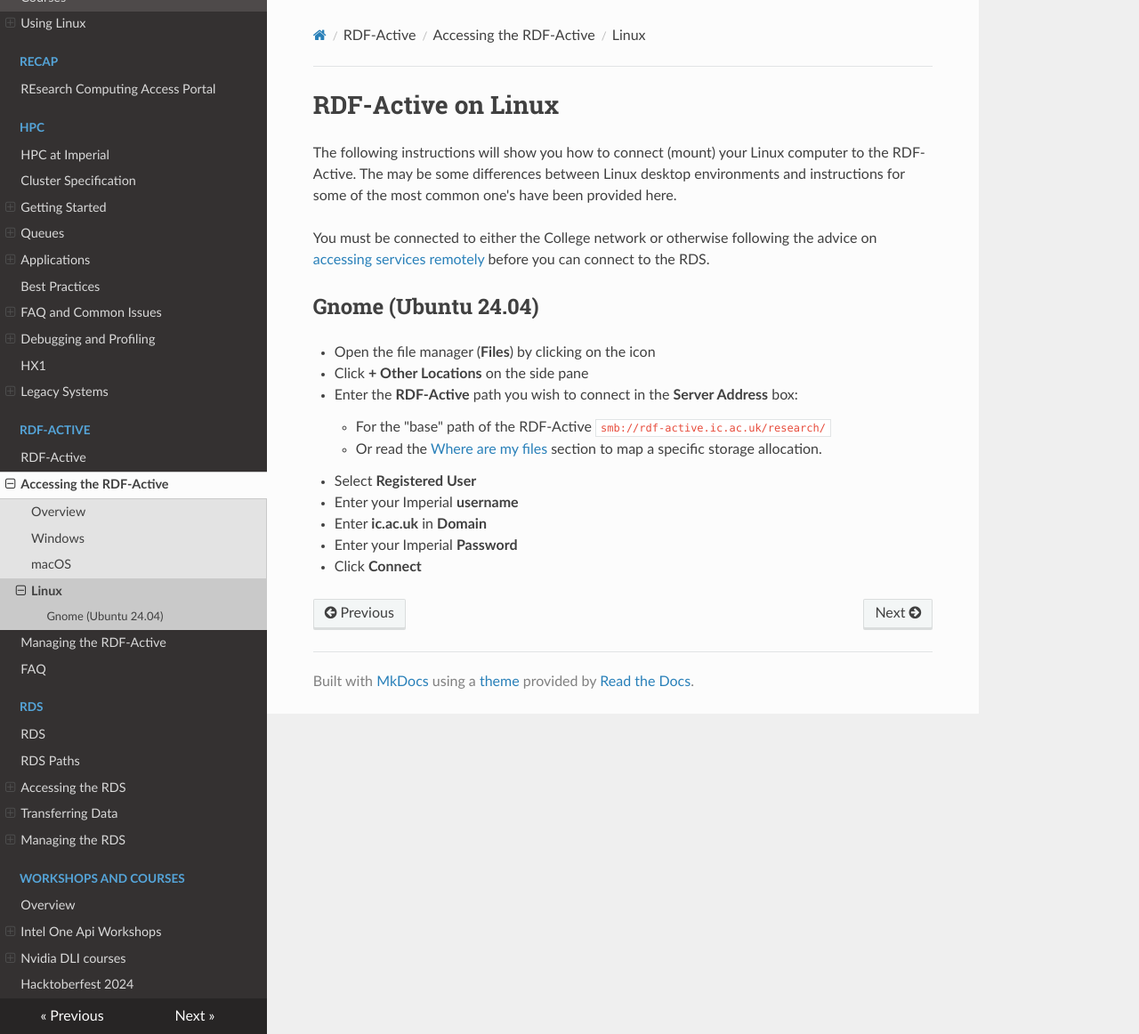
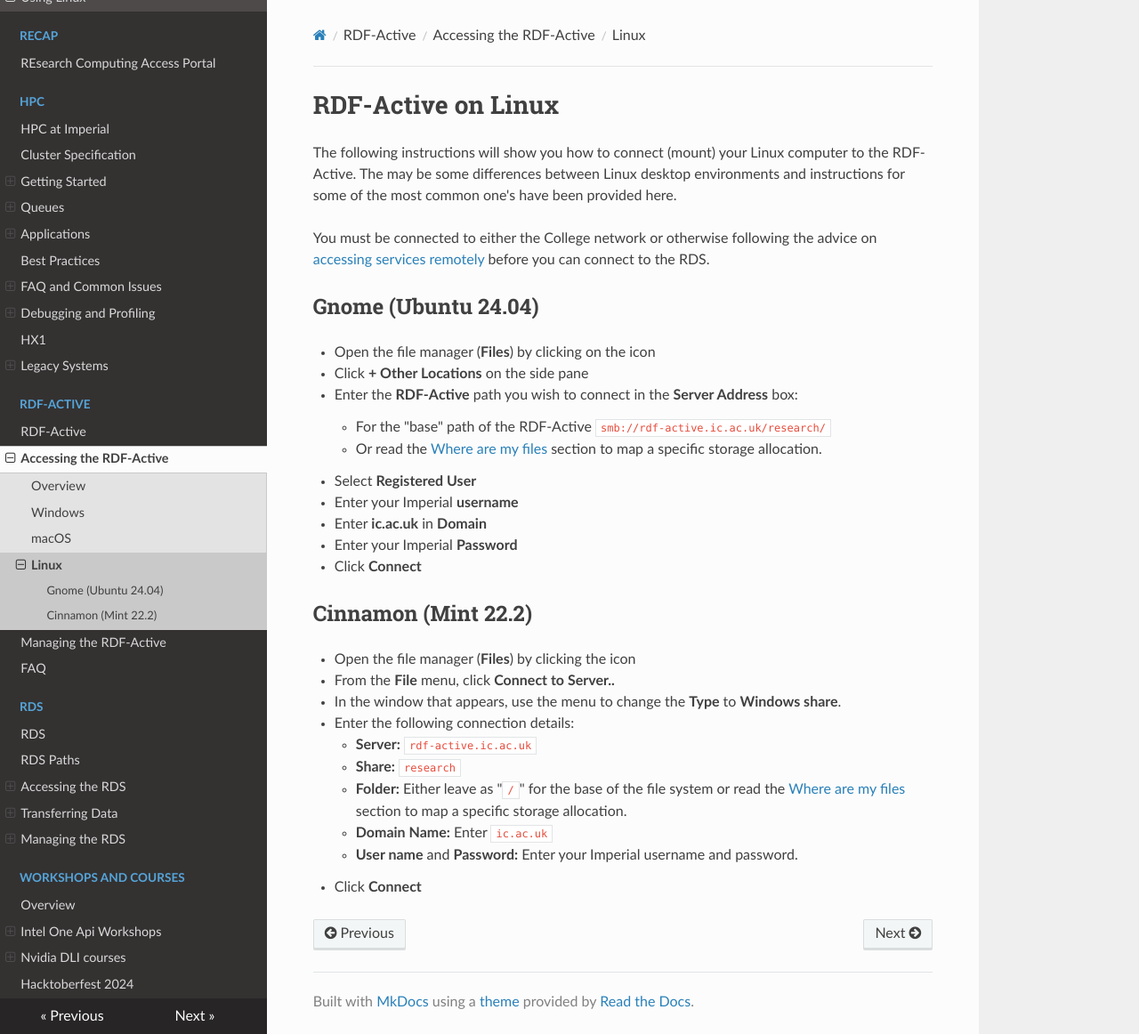
Before and after one commit to ImperialCollegeLondon/icl-rcs-user-guide, an MkDocs documentation site: the page built from docs/rdfactive/access/linux.md, in a window 1280 px wide and 1162 px high. Shown: the whole window at 89% size. Built offline with MkDocs 1.6.1, drawn with Linux system fonts in a browser that asks for light colours; nearby versions of some CDN libraries.

Commit message:
Added advice on connecting from Linux Mint

```diff
--- a/docs/rdfactive/access/linux.md
+++ b/docs/rdfactive/access/linux.md
@@ -16,3 +16,16 @@ You must be connected to either the College network or otherwise following the a
 * Enter **ic.ac.uk** in **Domain**
 * Enter your Imperial **Password**
 * Click **Connect**
+
+## Cinnamon (Mint 22.2)
+
+* Open the file manager (**Files**) by clicking the icon
+* From the **File** menu, click **Connect to Server..**
+* In the window that appears, use the menu to change the **Type** to **Windows share**.
+* Enter the following connection details:
+    * **Server:** `rdf-active.ic.ac.uk`
+    * **Share:** `research`
+    * **Folder:** Either leave as "`/`" for the base of the file system or read the [Where are my files](./index.md#where-are-my-files) section to map a specific storage allocation.
+    * **Domain Name:** Enter `ic.ac.uk`
+    * **User name** and **Password:** Enter your Imperial username and password.
+* Click **Connect**
```
